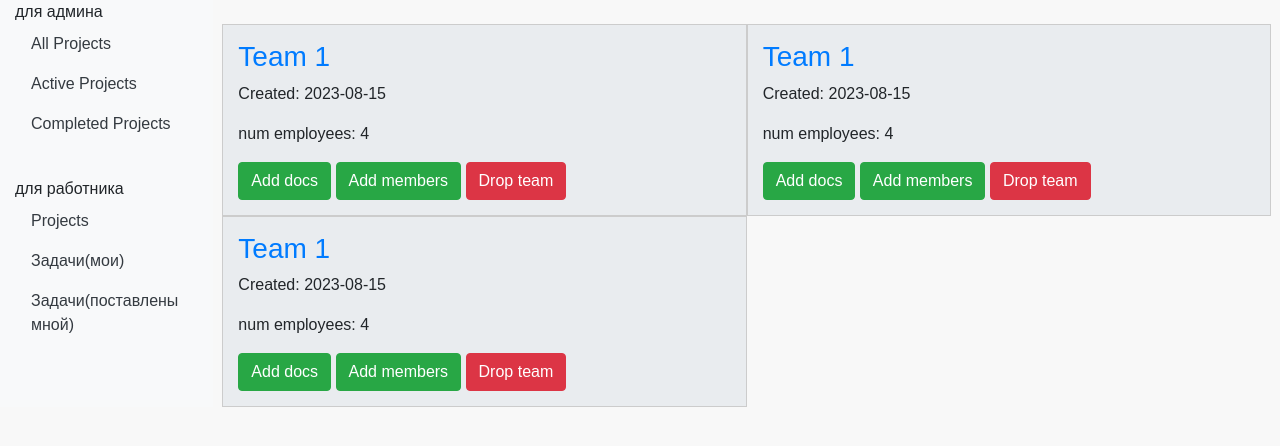
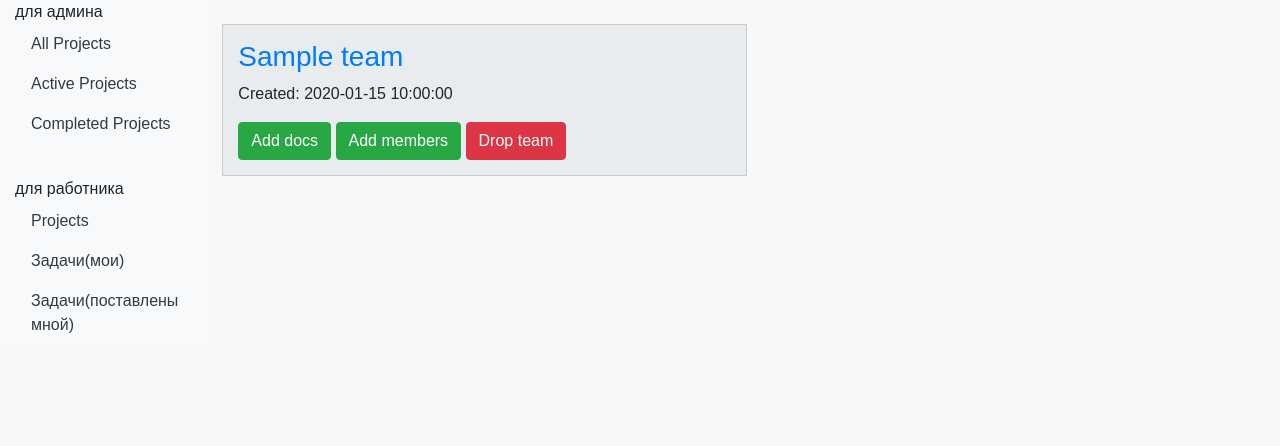
Before and after one commit to hahabuntun/TManagement, a Flask app: template project/templates/project.html in a window 1280 px wide. Shown: the part 56-502 px from the top of the page. Run offline with Flask 3, Linux system fonts and the light colour scheme; the template is opened without the code that fills it: values that come from a table or form of the project are taken from there, others are empty; tables that the repository leaves empty hold one stand-in row (values such as "Sample post"); some libraries are stand-ins or nearby versions.

Commit message:
Роутинг для просмотра всех команд проекта

```diff
--- a/project/templates/project.html
+++ b/project/templates/project.html
@@ -36,32 +36,18 @@
 
         <main role="main" class="col-md-9 ml-sm-auto col-lg-10 px-4">
 
+
+
             <div class="custom-list row mt-4">
-                <div class="custom-card col-md-6">
-                    <h3><a href="">Team 1</a></h3>
-                    <p>Created: 2023-08-15</p>
-                    <p>num employees: 4</p>
+                {% for team in teams %}
+                    <div class="custom-card col-md-6">
+                    <h3><a href="">{{ team.name }}</a></h3>
+                    <p>Created: {{ team.date_created }}</p>
                     <button class="btn btn-success">Add docs</button>
                     <button class="btn btn-success">Add members</button>
                     <button href="#" class="btn btn-danger">Drop team</button>
                 </div>
-                <!-- Add more project cards here -->
-                <div class="custom-card col-md-6">
-                    <h3><a href="">Team 1</a></h3>
-                    <p>Created: 2023-08-15</p>
-                    <p>num employees: 4</p>
-                    <button class="btn btn-success">Add docs</button>
-                    <button class="btn btn-success">Add members</button>
-                    <button href="#" class="btn btn-danger">Drop team</button>
-                </div>
-                <div class="custom-card col-md-6">
-                    <h3><a href="">Team 1</a></h3>
-                    <p>Created: 2023-08-15</p>
-                    <p>num employees: 4</p>
-                    <button class="btn btn-success">Add docs</button>
-                    <button class="btn btn-success">Add members</button>
-                    <button href="#" class="btn btn-danger">Drop team</button>
-                </div>
+                {% endfor %}
             </div>
         </main>
     </div>
```
Also changed, not shown: project/main/routes.py (+22 -8 lines).
